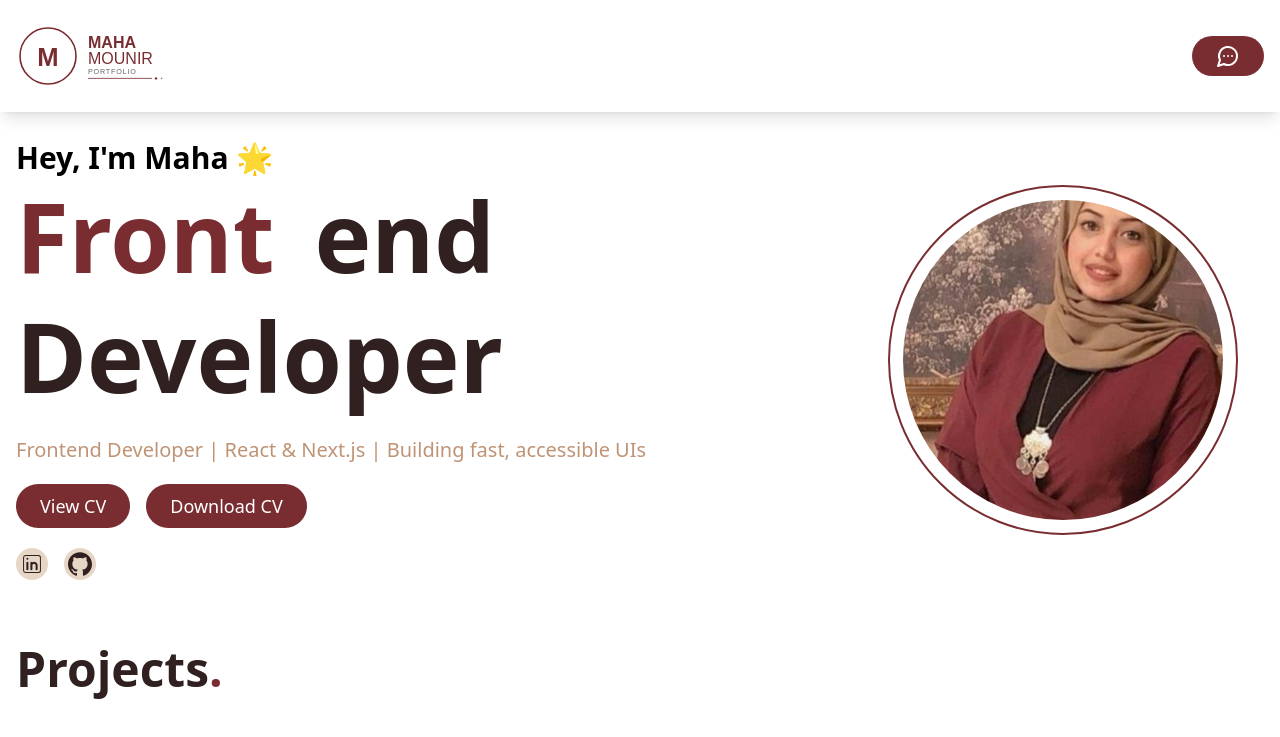
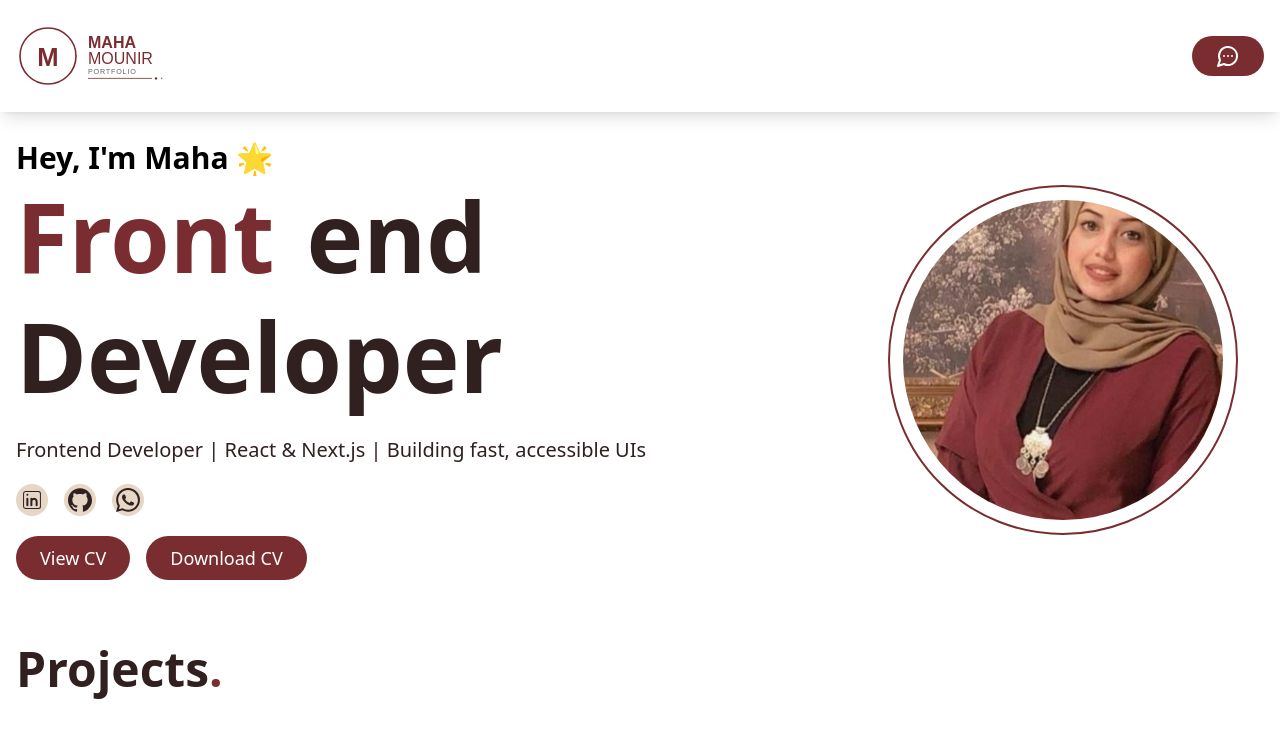
Before and after one commit to MahaELMogy/Maha-Portfolio, a Next.js app: page / in a window 1280 px wide. Shown: the top 737 px of the page. Built offline with nearby package versions, Linux system fonts and the light colour scheme.

Commit message:
add what's app

```diff
--- a/src/app/_components/Footer/Footer.tsx
+++ b/src/app/_components/Footer/Footer.tsx
@@ -2,6 +2,7 @@ import React from "react";
 import Link from "next/link";
 import { CiLinkedin } from "react-icons/ci";
 import { SiGithub } from "react-icons/si";
+import { SiWhatsapp } from "react-icons/si";
 
 function Footer() {
   return (
@@ -177,6 +178,16 @@ function Footer() {
                   <SiGithub />
                 </div>
               </a>
+              <a
+                href="https://wa.me/201146276754"
+                target="_blank"
+                rel="noopener noreferrer"
+                className="bg-gray-50 hover:bg-[#7a2d31] text-[#845f56] hover:text-white p-3 rounded-lg transition-all duration-300 shadow-sm border border-gray-200"
+              >
+                <div className="text-2xl">
+                  <SiWhatsapp />
+                </div>
+              </a>
             </div>
           </div>
         </div>
--- a/src/app/_components/Hero/Hero.tsx
+++ b/src/app/_components/Hero/Hero.tsx
@@ -2,6 +2,7 @@ import React from "react";
 import Image from "next/image";
 import { CiLinkedin } from "react-icons/ci";
 import { SiGithub } from "react-icons/si";
+import { SiWhatsapp } from "react-icons/si";
 
 export default function Hero() {
   return (
@@ -12,33 +13,13 @@ export default function Hero() {
             Hey, I&apos;m Maha 🌟
           </p>
           <h1 className="text-7xl sm:text-8xl font-bold leading-tight max-w-lg text-[#302020]">
-            <span className="text-[#7a2d31] me-10">Front</span>end Developer
+            <span className="text-[#7a2d31] me-8">Front</span>end Developer
           </h1>
-          <p className=" my-5 sm:text-xl text-[#bf9476]">
+          <p className=" my-5 sm:text-xl text-[#302020]">
             Frontend Developer | React & Next.js | Building fast, accessible UIs
           </p>
-
-          {/* CV Buttons */}
-          <div className="flex gap-4">
-            <a
-              href="/Maha_Monir_Ali_CV.pdf"
-              target="_blank"
-              rel="noopener noreferrer"
-              className="btn text-sm sm:text-lg"
-            >
-              View CV
-            </a>
-            <a
-              href="/Maha_Monir_Ali_CV.pdf"
-              download
-              className="btn text-s sm:text-lg"
-            >
-              Download CV
-            </a>
-          </div>
-
           {/* Social Icons */}
-          <div className=" mt-5">
+          <div className="mb-5">
             <div className="flex gap-4">
               <a
                 href="https://www.linkedin.com/in/maha-elmogy-911b03216"
@@ -60,7 +41,35 @@ export default function Hero() {
                   <SiGithub />
                 </div>
               </a>
+              <a
+                href="https://wa.me/201146276754"
+                target="_blank"
+                rel="noopener noreferrer"
+                className="text-[#302020] bg-[#e5d6c6] p-1 rounded-full hover:bg-[#d8c0ae] transition-colors duration-300"
+              >
+                <div className="text-2xl">
+                  <SiWhatsapp />
+                </div>
+              </a>
             </div>
+          </div>
+          {/* CV Buttons */}
+          <div className="flex gap-4">
+            <a
+              href="/Maha_Monir_Ali_CV.pdf"
+              target="_blank"
+              rel="noopener noreferrer"
+              className="btn text-sm sm:text-lg"
+            >
+              View CV
+            </a>
+            <a
+              href="/Maha_Monir_Ali_CV.pdf"
+              download
+              className="btn text-s sm:text-lg"
+            >
+              Download CV
+            </a>
           </div>
         </div>
 
```
